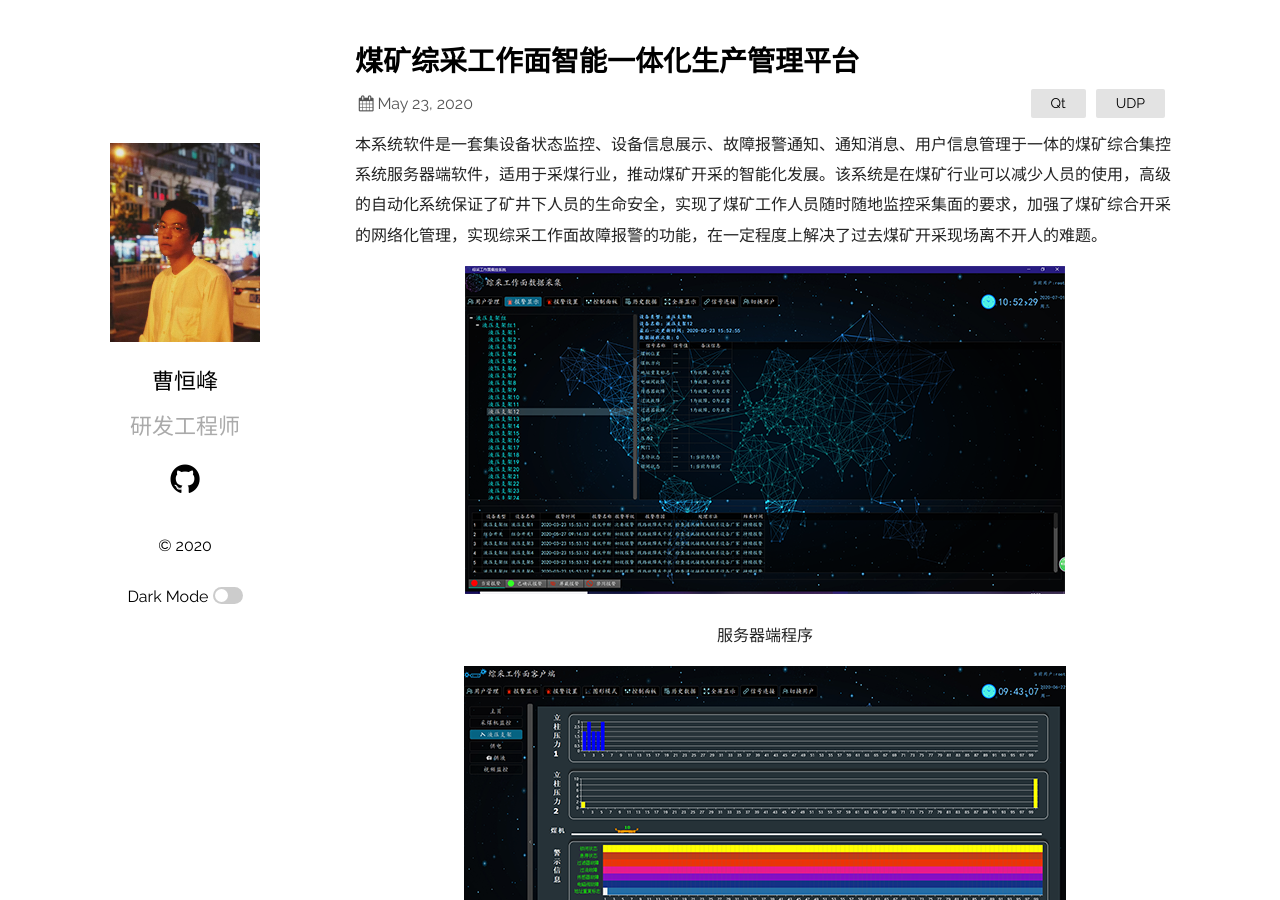
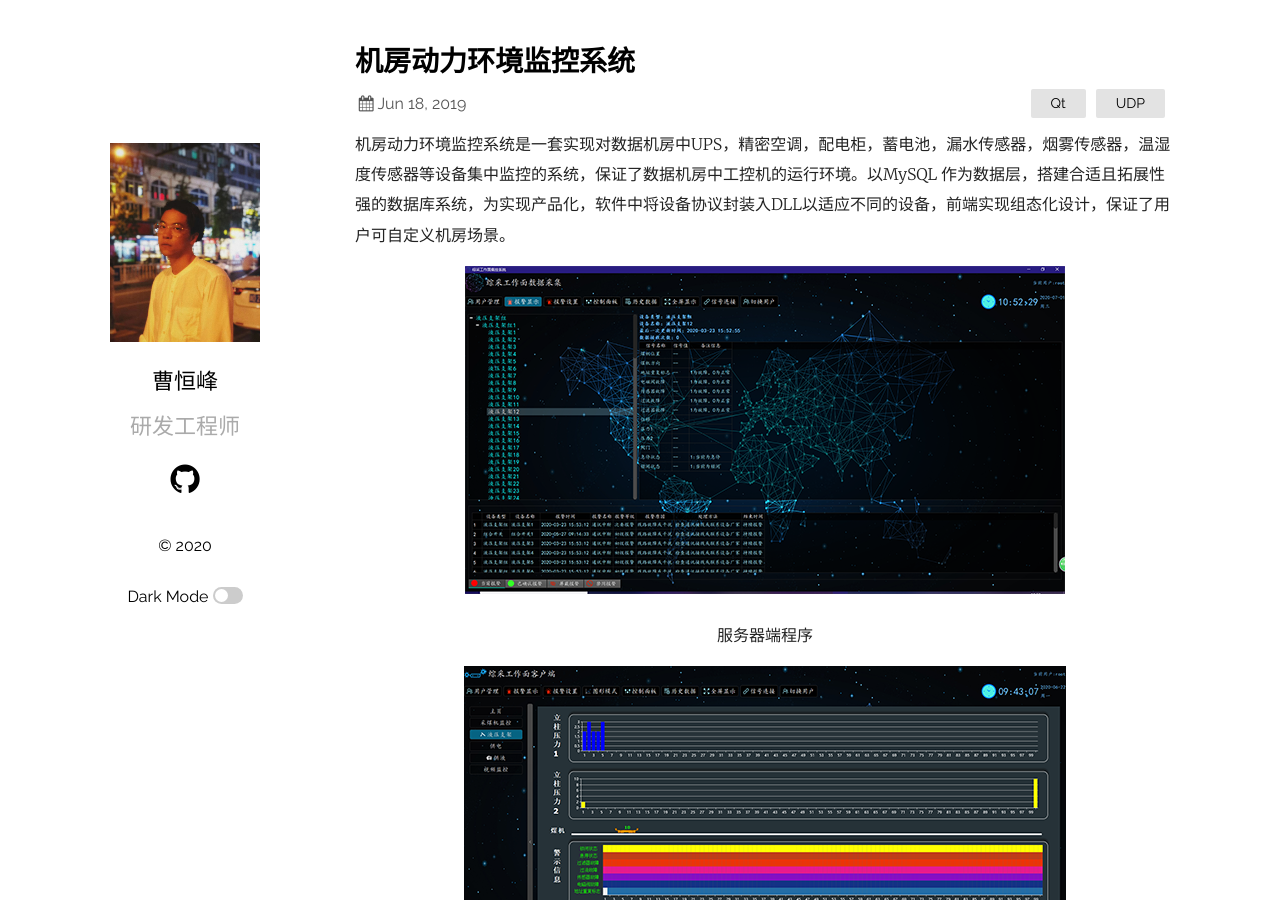
Before and after one commit to cao-heng-feng/cao-heng-feng.github.io, a Jekyll site: the page built from _posts/2019-06-23-donghuan.markdown, in a window 1280 px wide and 900 px high. Built offline with Jekyll 4.4.1, drawn with Linux system fonts in a browser that asks for light colours.

Commit message:
修改文件: _posts/2019-06-23-donghuan.markdown

```diff
--- a/_posts/2019-06-23-donghuan.markdown
+++ b/_posts/2019-06-23-donghuan.markdown
@@ -1,10 +1,11 @@
 ---
 layout: post
-title:  "煤矿综采工作面智能一体化生产管理平台"
-date:   2020-05-23 21:03:36 +0530
+title:  "机房动力环境监控系统"
+date:   2019-06-18 21:03:36 +0530
 categories: Qt UDP
 ---
-本系统软件是一套集设备状态监控、设备信息展示、故障报警通知、通知消息、用户信息管理于一体的煤矿综合集控系统服务器端软件，适用于采煤行业，推动煤矿开采的智能化发展。该系统是在煤矿行业可以减少人员的使用，高级的自动化系统保证了矿井下人员的生命安全，实现了煤矿工作人员随时随地监控采集面的要求，加强了煤矿综合开采的网络化管理，实现综采工作面故障报警的功能，在一定程度上解决了过去煤矿开采现场离不开人的难题。<br>
+机房动力环境监控系统是一套实现对数据机房中UPS，精密空调，配电柜，蓄电池，漏水传感器，烟雾传感器，温湿度传感器等设备集中监控的系统，保证了数据机房中工控机的运行环境。以MySQL 作为数据层，搭建合适且拓展性强的数据库系统，为实现产品化，软件中将设备协议封装入DLL以适应不同的设备，前端实现组态化设计，保证了用户可自定义机房场景。
+<br>
 
 {:refdef: style="text-align: center;"}
 ![服务器端]({{ "./images/coal/server.png" | absolute_url }})
```
